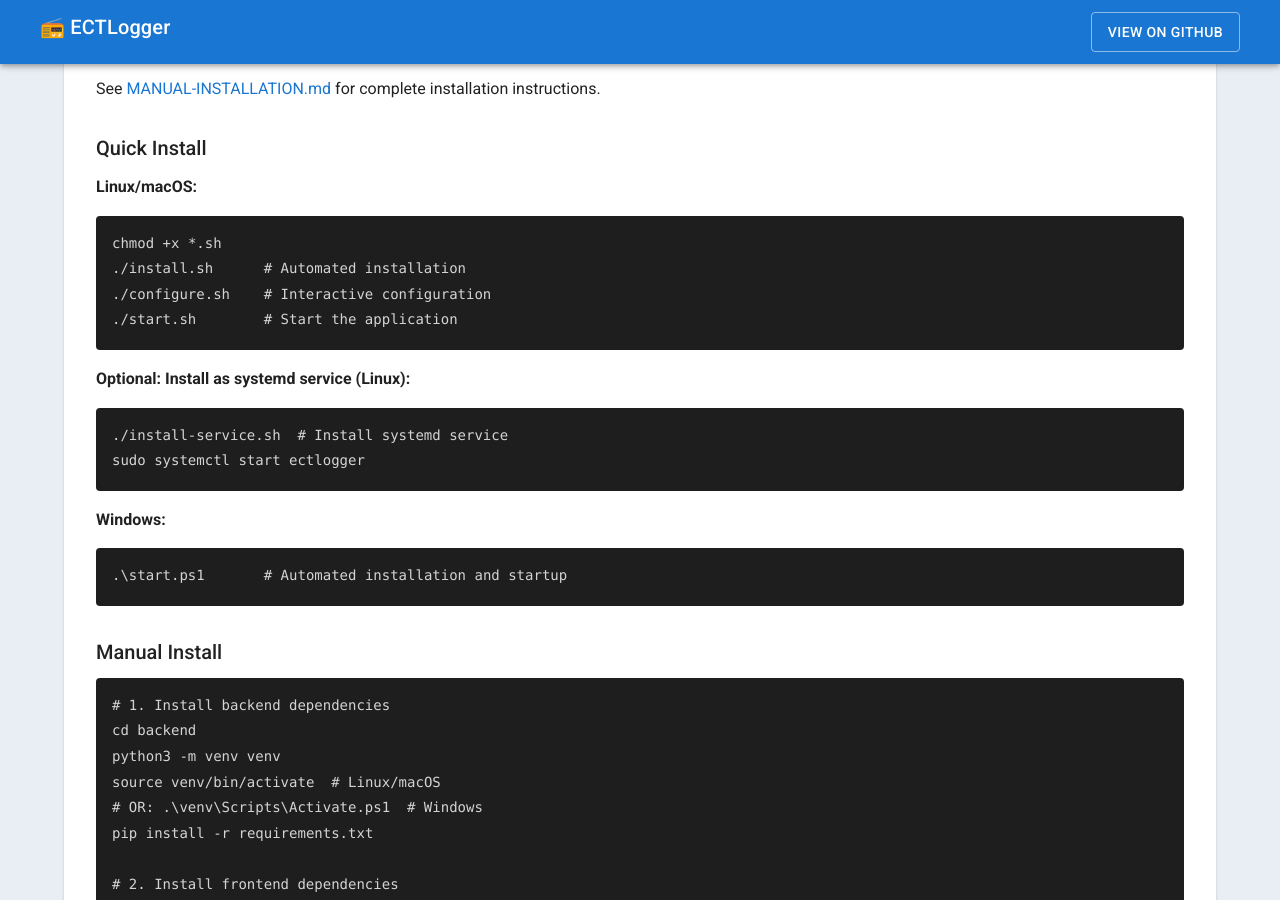
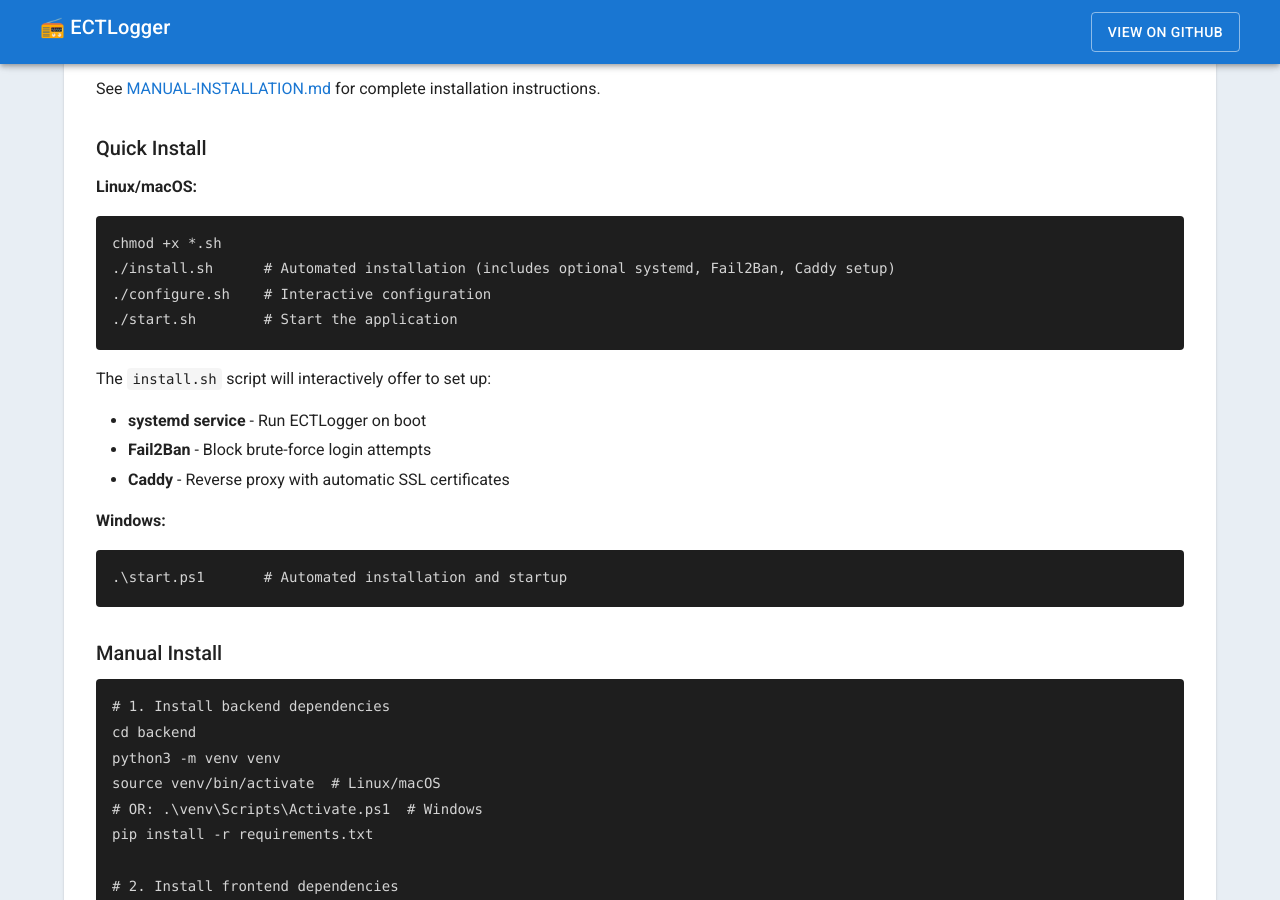
Before and after one commit to bradbrownjr/ectlogger, a Jekyll site: the page built from README.md, in a window 1280 px wide and 900 px high, scrolled down 8494 px. Built offline with Jekyll 4.4.1, drawn with Linux system fonts in a browser that asks for light colours; our own code applies the rules of GitHub Pages for plain Markdown files.

Commit message:
Update docs: clarify install.sh includes systemd, Fail2Ban, Caddy setup
- README.md: Update Quick Install section to list optional features
- QUICKSTART.md: Add systemd/Fail2Ban/Caddy to 'The scripts will' list
- Remove reference to separate install-service.sh (now in install.sh)

````diff
--- a/README.md
+++ b/README.md
@@ -265,16 +265,15 @@
 **Linux/macOS:**
 ```bash
 chmod +x *.sh
-./install.sh      # Automated installation
+./install.sh      # Automated installation (includes optional systemd, Fail2Ban, Caddy setup)
 ./configure.sh    # Interactive configuration
 ./start.sh        # Start the application
 ```
 
-**Optional: Install as systemd service (Linux):**
-```bash
-./install-service.sh  # Install systemd service
-sudo systemctl start ectlogger
-```
+The `install.sh` script will interactively offer to set up:
+- **systemd service** - Run ECTLogger on boot
+- **Fail2Ban** - Block brute-force login attempts
+- **Caddy** - Reverse proxy with automatic SSL certificates
 
 **Windows:**
 ```powershell
````
Also changed, not shown: QUICKSTART.md (+3 -1 lines).
